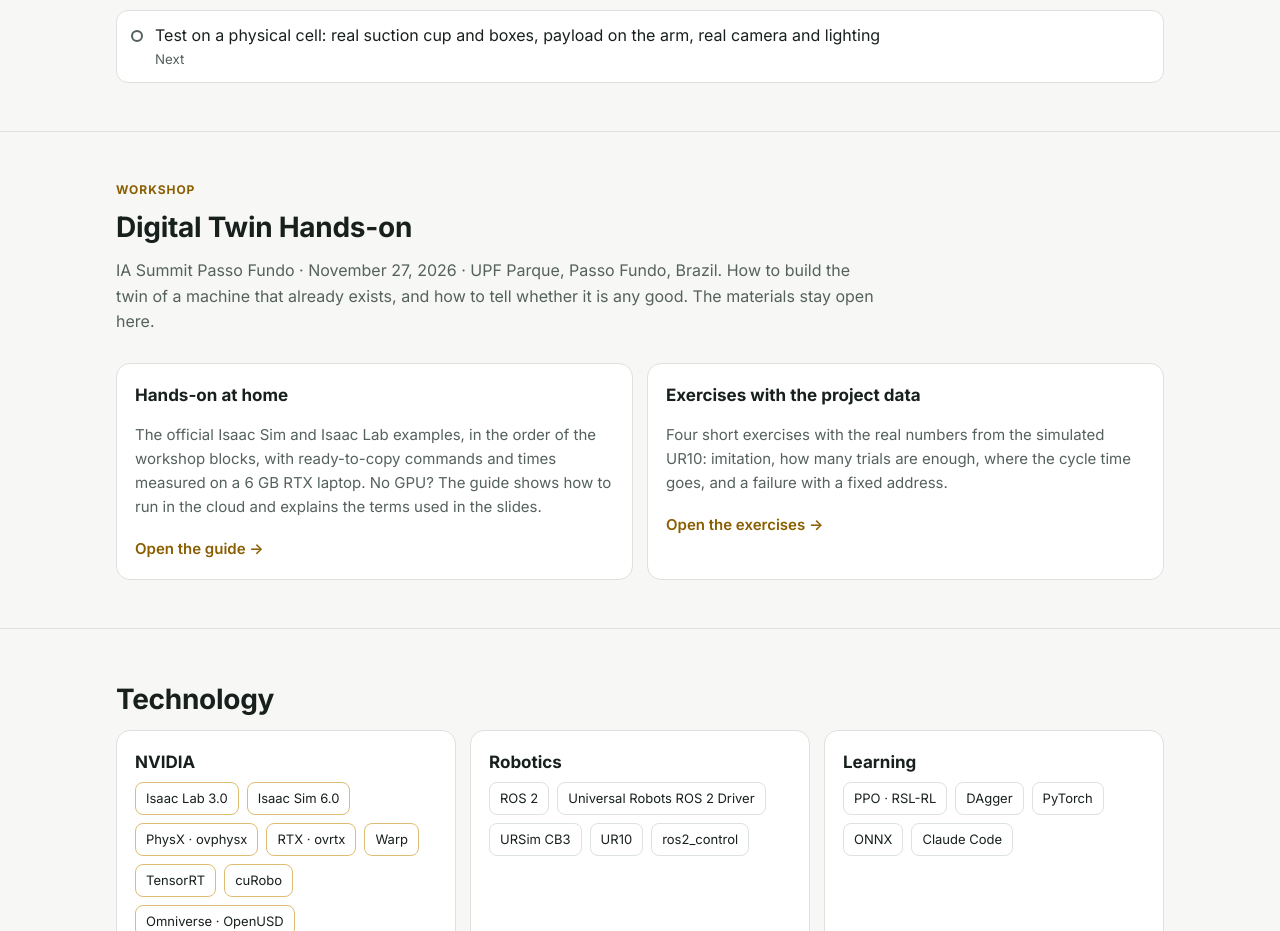
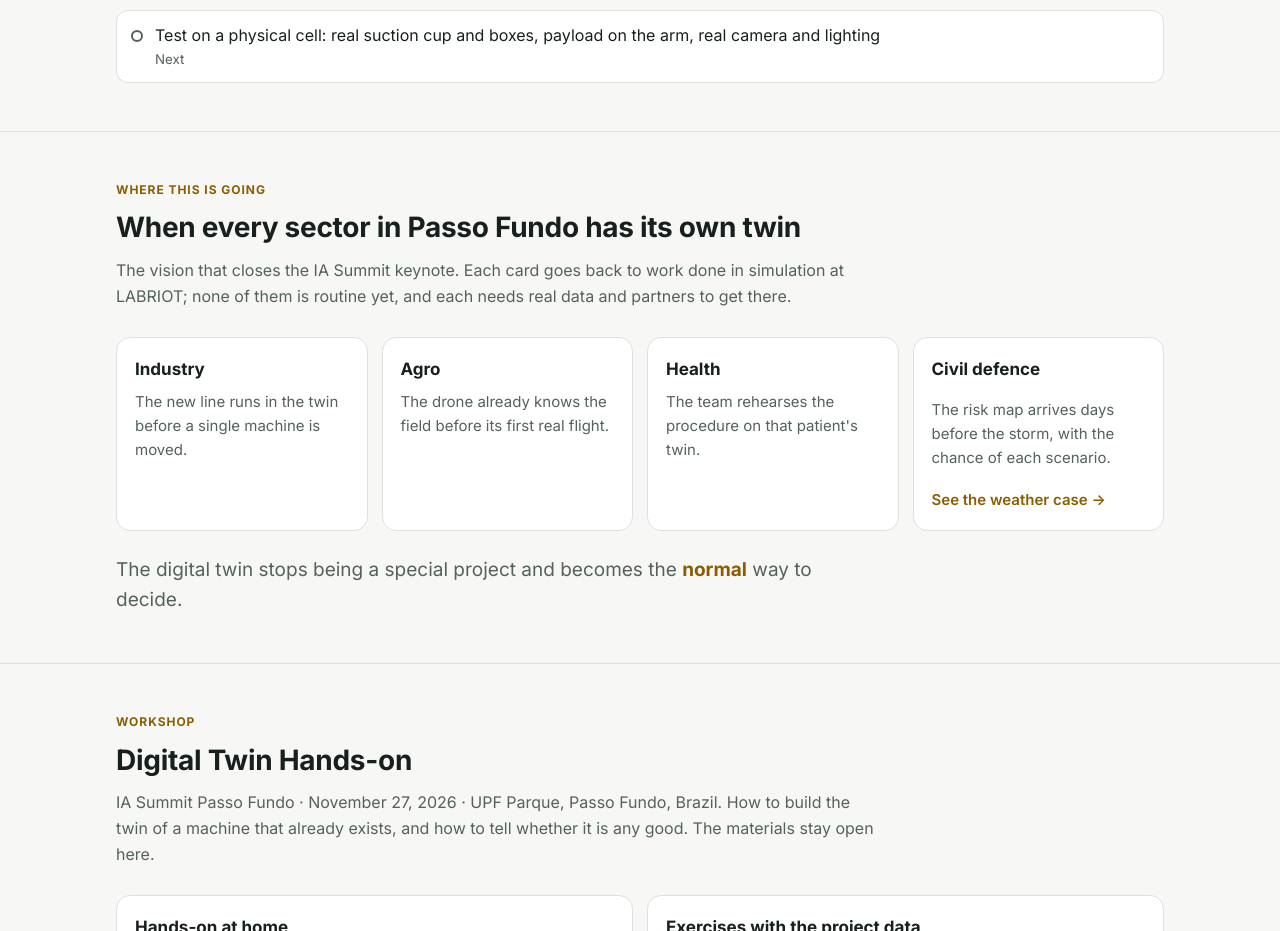
Before and after one commit to ItamarIliuk/digital-twin-hands-on, a plain HTML site: page index.html in a window 1280 px wide. Shown: the part 2762-3693 px from the top of the page. Drawn offline with Linux system fonts and the light colour scheme.

Commit message:
Página inicial: seção Para onde isso vai, com a visão que fecha a palestra do IA Summit
Quatro cartões (indústria, agro, saúde, Defesa Civil); o da Defesa Civil leva ao caso do clima.

Co-Authored-By: Claude Opus 5.5 <noreply@anthropic.com>

```diff
--- a/assets/site.css
+++ b/assets/site.css
@@ -81,7 +81,10 @@ h3{text-wrap:balance}
 
 .cards{display:grid;grid-template-columns:repeat(3,1fr);gap:14px}
 .cards.two{grid-template-columns:repeat(2,1fr)}
+.cards.four{grid-template-columns:repeat(4,1fr)}
+@media (max-width:960px){.cards.four{grid-template-columns:repeat(2,1fr)}}
 @media (max-width:860px){.cards,.cards.two{grid-template-columns:1fr}}
+@media (max-width:520px){.cards.four{grid-template-columns:1fr}}
 .card{background:var(--surface);border:1px solid var(--line);border-radius:var(--radius);padding:18px;min-width:0}
 .card h3{margin:0 0 6px;font-size:17px}
 .card p,.card li{color:var(--muted);font-size:15px}
--- a/index.html
+++ b/index.html
@@ -121,6 +121,21 @@
   </ul>
 </div></section>
 
+<section id="visao"><div class="wrap">
+  <p class="eyebrow"><span lang="pt">Para onde isso vai</span><span lang="en">Where this is going</span></p>
+  <h2><span lang="pt">Quando cada setor de Passo Fundo tiver o seu gêmeo</span><span lang="en">When every sector in Passo Fundo has its own twin</span></h2>
+  <p class="sub" lang="pt">A visão que fecha a palestra do IA Summit. Cada cartão retoma um trabalho feito em simulação no LABRIOT; nenhum deles é rotina ainda, e cada um precisa de dados reais e de parceiros para chegar lá.</p>
+  <p class="sub" lang="en">The vision that closes the IA Summit keynote. Each card goes back to work done in simulation at LABRIOT; none of them is routine yet, and each needs real data and partners to get there.</p>
+  <div class="cards four">
+    <div class="card"><h3><span lang="pt">Indústria</span><span lang="en">Industry</span></h3><p lang="pt">A linha nova roda no gêmeo antes de mudar uma máquina de lugar.</p><p lang="en">The new line runs in the twin before a single machine is moved.</p></div>
+    <div class="card"><h3>Agro</h3><p lang="pt">O drone já conhece o talhão antes do primeiro voo de verdade.</p><p lang="en">The drone already knows the field before its first real flight.</p></div>
+    <div class="card"><h3><span lang="pt">Saúde</span><span lang="en">Health</span></h3><p lang="pt">A equipe ensaia o procedimento no gêmeo daquele paciente.</p><p lang="en">The team rehearses the procedure on that patient's twin.</p></div>
+    <a class="card" href="https://itamariliuk.github.io/earth2-rs-eventos-severos/"><h3><span lang="pt">Defesa Civil</span><span lang="en">Civil defence</span></h3><p lang="pt">O mapa de risco chega dias antes do temporal, com a chance de cada cenário.</p><p lang="en">The risk map arrives days before the storm, with the chance of each scenario.</p><span class="go"><span lang="pt">Ver o caso do clima →</span><span lang="en">See the weather case →</span></span></a>
+  </div>
+  <p class="lede" style="margin:24px 0 0" lang="pt">O gêmeo digital deixa de ser projeto especial e vira a forma <b style="color:var(--brand)">normal</b> de decidir.</p>
+  <p class="lede" style="margin:24px 0 0" lang="en">The digital twin stops being a special project and becomes the <b style="color:var(--brand)">normal</b> way to decide.</p>
+</div></section>
+
 <section id="workshop"><div class="wrap">
   <p class="eyebrow">Workshop</p>
   <h2>Digital Twin Hands-on</h2>
```
